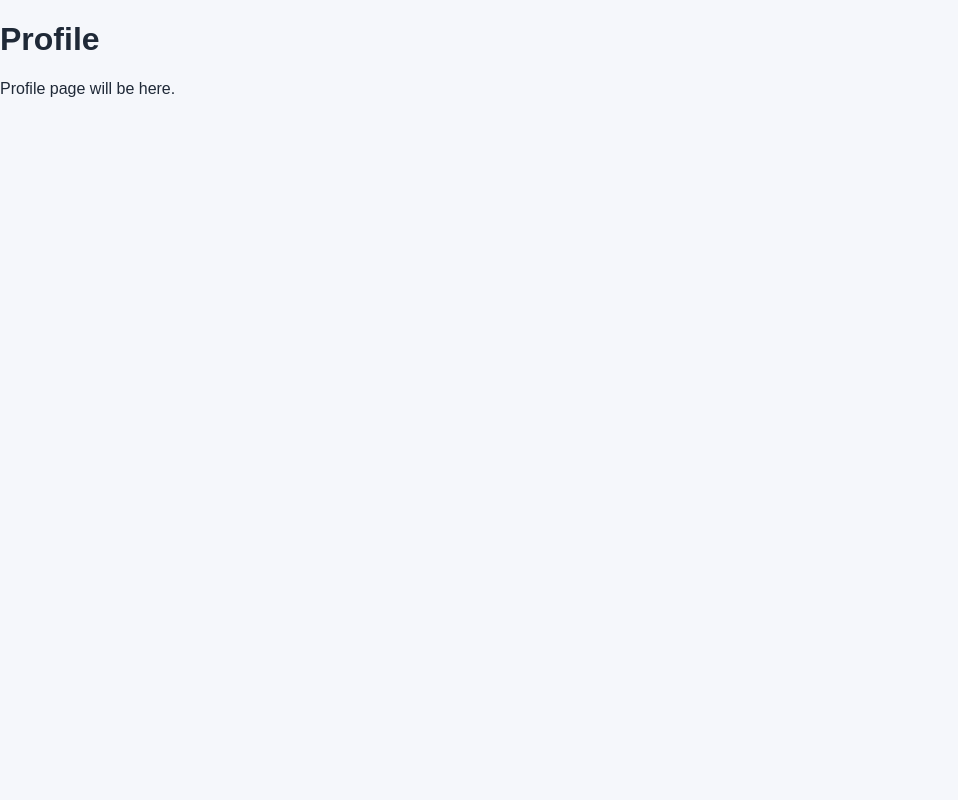
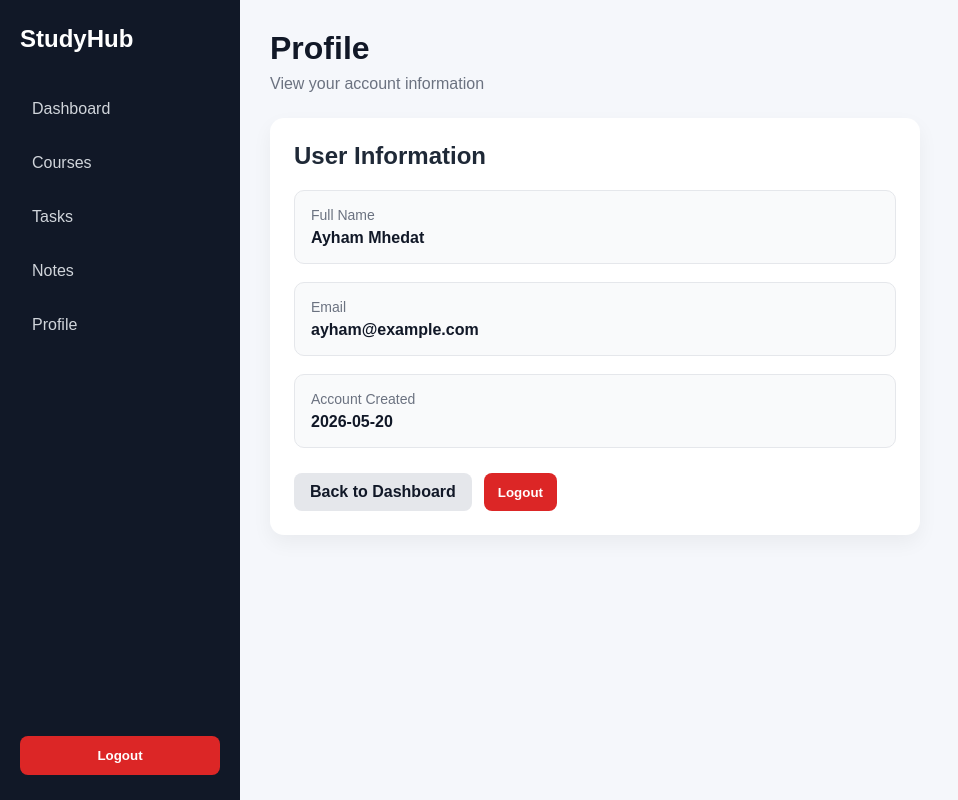
Before and after one commit to ayham-dot-jordan/project, a React (Vite) app in the folder client/: page /profile in a window 1280 px wide. Shown: the whole page, without its empty margins (0-958 px from the left). Built offline with nearby package versions, Linux system fonts and the light colour scheme.

Commit message:
Add profile page

```diff
--- a/client/src/index.css
+++ b/client/src/index.css
@@ -486,3 +486,48 @@ a {
 .notes-search {
   grid-template-columns: 1fr;
 }
+
+.profile-card {
+  max-width: 650px;
+}
+
+.profile-info {
+  display: grid;
+  gap: 18px;
+  margin-top: 20px;
+}
+
+.profile-info div {
+  padding: 16px;
+  background-color: #f9fafb;
+  border-radius: 10px;
+  border: 1px solid #e5e7eb;
+}
+
+.profile-info span {
+  display: block;
+  color: #6b7280;
+  font-size: 14px;
+  margin-bottom: 6px;
+}
+
+.profile-info p {
+  margin: 0;
+  font-weight: bold;
+  color: #111827;
+}
+
+.profile-actions {
+  display: flex;
+  gap: 12px;
+  margin-top: 25px;
+}
+
+.secondary-link-button {
+  display: inline-block;
+  padding: 10px 16px;
+  background-color: #e5e7eb;
+  color: #111827;
+  border-radius: 8px;
+  font-weight: bold;
+}
--- a/client/src/pages/Profile.jsx
+++ b/client/src/pages/Profile.jsx
@@ -1,10 +1,59 @@
+import { Link, useNavigate } from "react-router-dom"
+import DashboardLayout from "../components/DashboardLayout"
+
 function Profile() {
+  const navigate = useNavigate()
+
+  const user = {
+    name: "Ayham Mhedat",
+    email: "ayham@example.com",
+    createdAt: "2026-05-20",
+  }
+
+  const handleLogout = () => {
+    localStorage.removeItem("token")
+    navigate("/login")
+  }
+
   return (
-    <div>
-      <h1>Profile</h1>
-      <p>Profile page will be here.</p>
-    </div>
-  );
+    <DashboardLayout>
+      <div className="page-header">
+        <h1>Profile</h1>
+        <p>View your account information</p>
+      </div>
+
+      <div className="content-card profile-card">
+        <h2>User Information</h2>
+
+        <div className="profile-info">
+          <div>
+            <span>Full Name</span>
+            <p>{user.name}</p>
+          </div>
+
+          <div>
+            <span>Email</span>
+            <p>{user.email}</p>
+          </div>
+
+          <div>
+            <span>Account Created</span>
+            <p>{user.createdAt}</p>
+          </div>
+        </div>
+
+        <div className="profile-actions">
+          <Link to="/dashboard" className="secondary-link-button">
+            Back to Dashboard
+          </Link>
+
+          <button onClick={handleLogout} className="delete-button">
+            Logout
+          </button>
+        </div>
+      </div>
+    </DashboardLayout>
+  )
 }
 
-export default Profile;
+export default Profile
```
